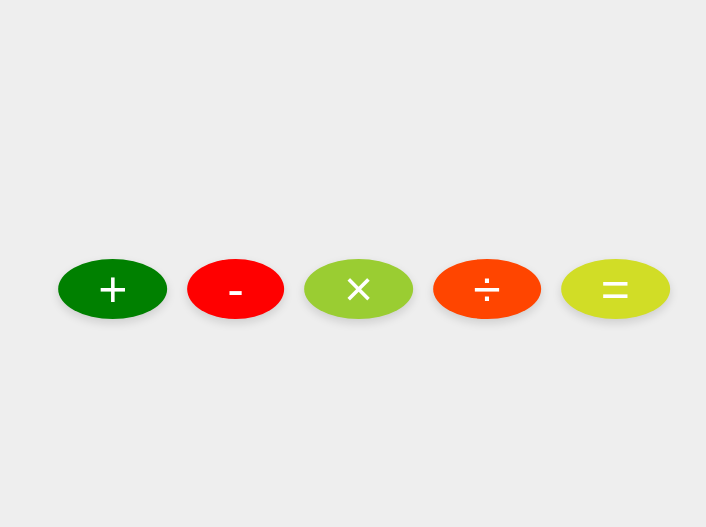
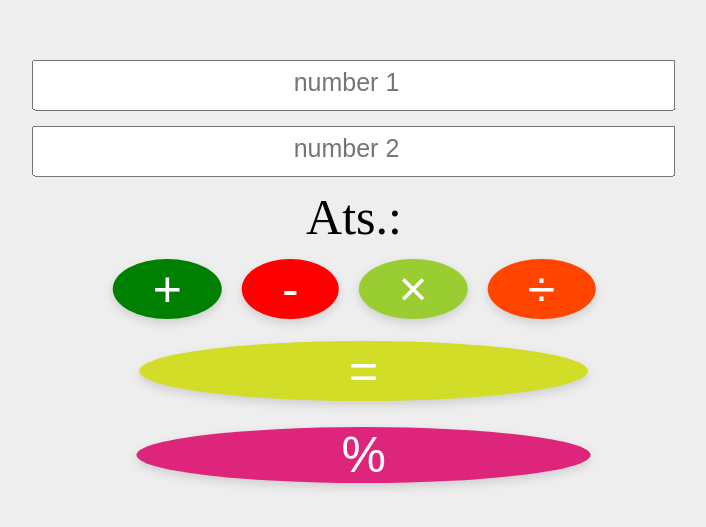
Before and after one commit to AndriusS0316/calculator, a website: page index.html in a window 1280 px wide. Shown: the part 111-638 px from the top of the page, without its empty margins (286-992 px from the left). Drawn offline with Linux system fonts and the light colour scheme.

Commit message:
20210809

```diff
--- a/index.html
+++ b/index.html
@@ -10,12 +10,15 @@
 <body>
     <form>
 
-        <span class="ats" id="ats"></span>
+        <input class="number1" id="number1" type="number" placeholder="number 1"/>
+        <input class="number2" id="number2" type="number" placeholder="number 2"/>
+        <span class="ats" id="ats">Ats.:</span>
         <button class="plius" type="button">+</button>
         <button class="minus" type="button">-</button>
         <button class="daugyba" type="button">×</button>
         <button class="dalyba" type="button">÷</button>
         <button class="lygu" type="button">=</button>
+        <button class="procentai" type="button">%</button>
 
     </form>
     <script src="./main.js" type="module" defer></script>
--- a/main.js
+++ b/main.js
@@ -3,12 +3,15 @@ let rez = 0;
 let random = 0;
 
 
-const history = document.querySelector('.history');
+const ats = document.querySelector('.ats');
 const plius = document.querySelector('.plius');
 const minus = document.querySelector('.minus');
-const reset = document.querySelector('.reset');
+const daugyba = document.querySelector('.daugyba');
+const dalyba = document.querySelector('.dalyba');
+const lygu = document.querySelector('.lygu');
 
-const number = document.querySelector('.number');
+const number1 = document.querySelector('.');
+const number2 = document.querySelector('.');
 
 number.innerText = rez;
 
--- a/style.css
+++ b/style.css
@@ -38,9 +38,59 @@ button {
 .lygu {
     background-color: rgb(209, 221, 38);
     color: #fff;
+    display: flex;
+    padding: 15px 210px;
+    position: absolute;
+    top: 170%;
+    left: 52%;
+    transform: translate(-50%, -50%);
+    text-align: center;
+    margin-top: 10px;
 }
-
+.procentai {
+    background-color: rgb(221, 38, 123);
+    color: #fff;
+    display: flex;
+    padding: 13px 205px;
+    position: absolute;
+    top: 310%;
+    left: 52%;
+    transform: translate(-50%, -50%);
+    text-align: center;
+    margin-top: 10px;
+}
+.number1 {
+    padding: 15px 220px;
+    display: flex;
+    position: absolute;
+    top: -290%;
+    left: 50%;
+    transform: translate(-50%, -50%);
+    text-align: center;
+    font-size: 15px;
+}
+.number2 {
+    padding: 15px 220px;
+    display: flex;
+    position: absolute;
+    top: -180%;
+    left: 50%;
+    transform: translate(-50%, -50%);
+    text-align: center;
+    font-size: 15px;
+}
 
 ::placeholder {
     font-size: 25px;
 }
+
+span {
+    padding: 15px 220px;
+    display: flex;
+    position: absolute;
+    top: -70%;
+    left: 50%;
+    transform: translate(-50%, -50%);
+    text-align: center;
+    font-size: 50px;
+}
```
